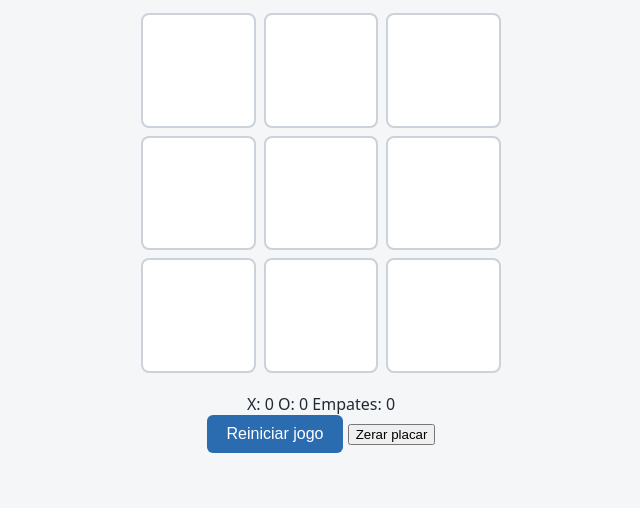
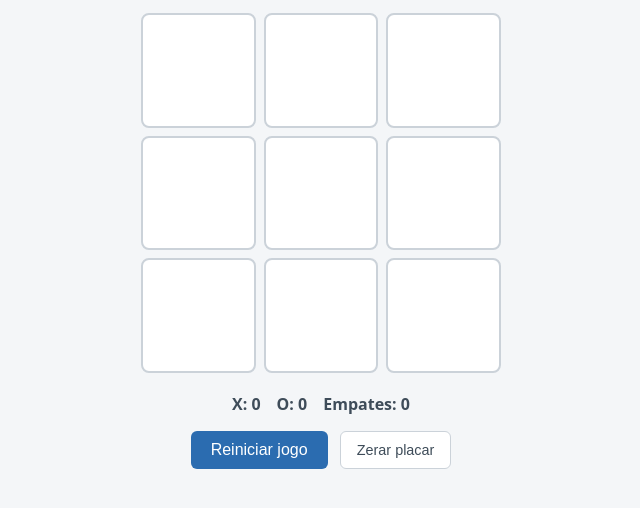
Before and after one commit to gustavoanderson/qa-automation-lab, a plain HTML site: page tic-tac-toe/index.html in a window 1280 px wide. Shown: the part 116-624 px from the top of the page, without its empty margins (319-959 px from the left). Drawn offline with Linux system fonts and the light colour scheme.

Commit message:
Update style.css

```diff
--- a/tic-tac-toe/style.css
+++ b/tic-tac-toe/style.css
@@ -98,6 +98,35 @@ h1 {
   outline-offset: 2px;
 }
 
+.scoreboard {
+  display: flex;
+  justify-content: center;
+  gap: 16px;
+  margin-bottom: 16px;
+  font-weight: 600;
+  color: #3e4c59;
+}
+
+.score-reset-btn {
+  padding: 10px 16px;
+  font-size: 0.9rem;
+  border: 1px solid #cbd2d9;
+  border-radius: 6px;
+  background: #fff;
+  color: #3e4c59;
+  cursor: pointer;
+  margin-left: 8px;
+}
+
+.score-reset-btn:hover {
+  background: #e4e7eb;
+}
+
+.score-reset-btn:focus-visible {
+  outline: 3px solid #2b6cb0;
+  outline-offset: 2px;
+}
+
 @media (max-width: 360px) {
   .cell {
     font-size: 1.5rem;
```
